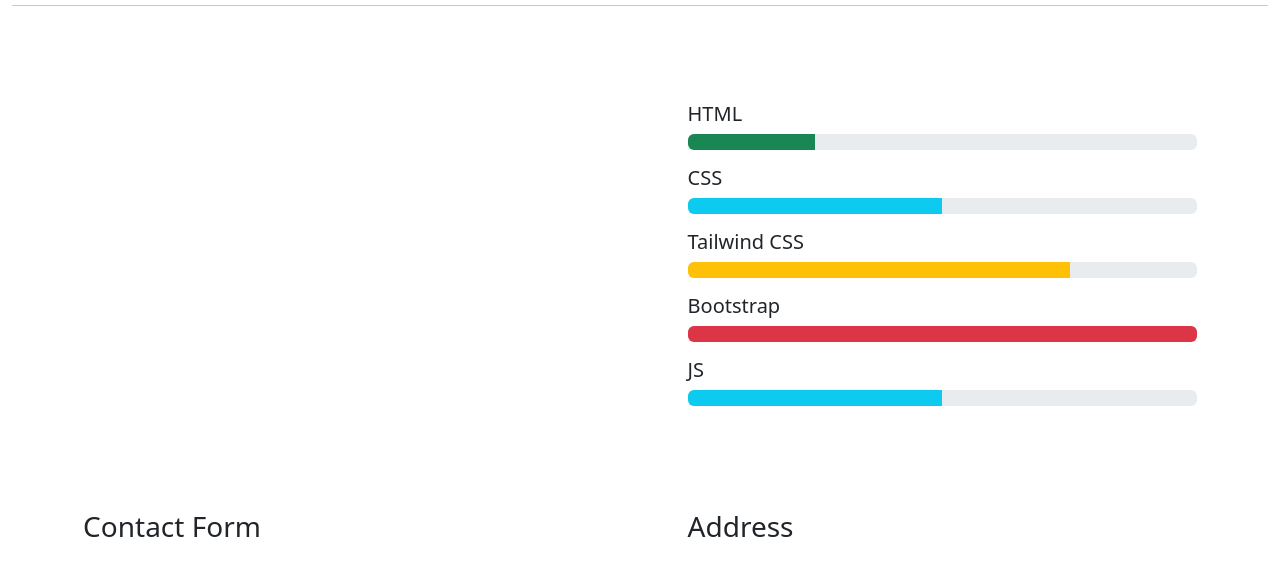
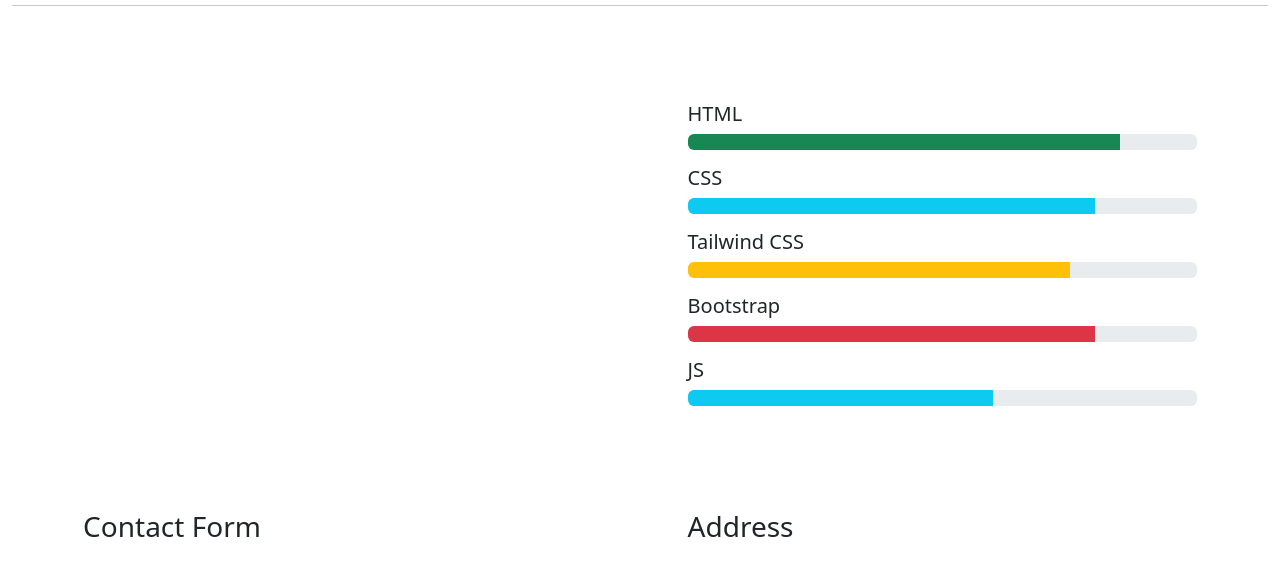
Before and after one commit to ayushj1911/Nature, a plain HTML site: page index.html in a window 1280 px wide. Shown: the part 1020-1585 px from the top of the page. Drawn offline with nearby package versions, Linux system fonts and the light colour scheme.

Commit message:
index.html

```diff
--- a/index.html
+++ b/index.html
@@ -135,13 +135,13 @@
                 <h5 class="mt-3">HTML</h5>
                 <div class="progress" role="progressbar" aria-label="Success example" aria-valuenow="25"
                     aria-valuemin="0" aria-valuemax="100">
-                    <div class="progress-bar bg-success" style="width: 25%"></div>
+                    <div class="progress-bar bg-success" style="width: 85%"></div>
                 </div>
 
                 <h5 class="mt-3">CSS</h5>
                 <div class="progress" role="progressbar" aria-label="Info example" aria-valuenow="50" aria-valuemin="0"
                     aria-valuemax="100">
-                    <div class="progress-bar bg-info" style="width: 50%"></div>
+                    <div class="progress-bar bg-info" style="width: 80%"></div>
                 </div>
 
                 <h5 class="mt-3">Tailwind CSS</h5>
@@ -153,13 +153,13 @@
                 <h5 class="mt-3">Bootstrap</h5>
                 <div class="progress" role="progressbar" aria-label="Danger example" aria-valuenow="100"
                     aria-valuemin="0" aria-valuemax="100">
-                    <div class="progress-bar bg-danger" style="width: 100%"></div>
+                    <div class="progress-bar bg-danger" style="width: 80%"></div>
                 </div>
 
                 <h5 class="mt-3">JS</h5>
                 <div class="progress" role="progressbar" aria-label="Info example" aria-valuenow="50" aria-valuemin="0"
                     aria-valuemax="100">
-                    <div class="progress-bar bg-info" style="width: 50%"></div>
+                    <div class="progress-bar bg-info" style="width: 60%"></div>
                 </div>
             </div>
         </div>
```
